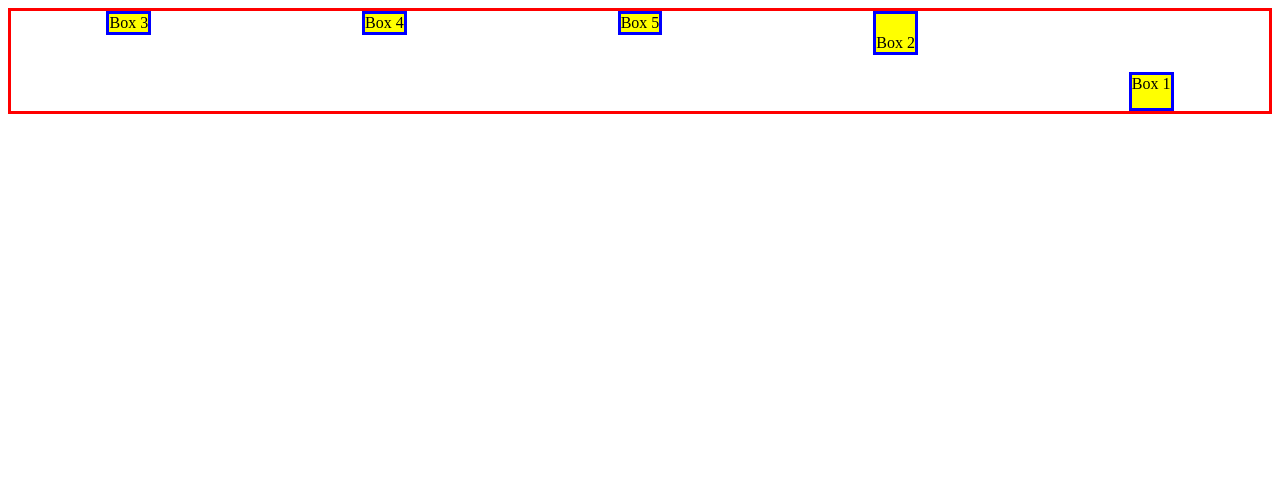
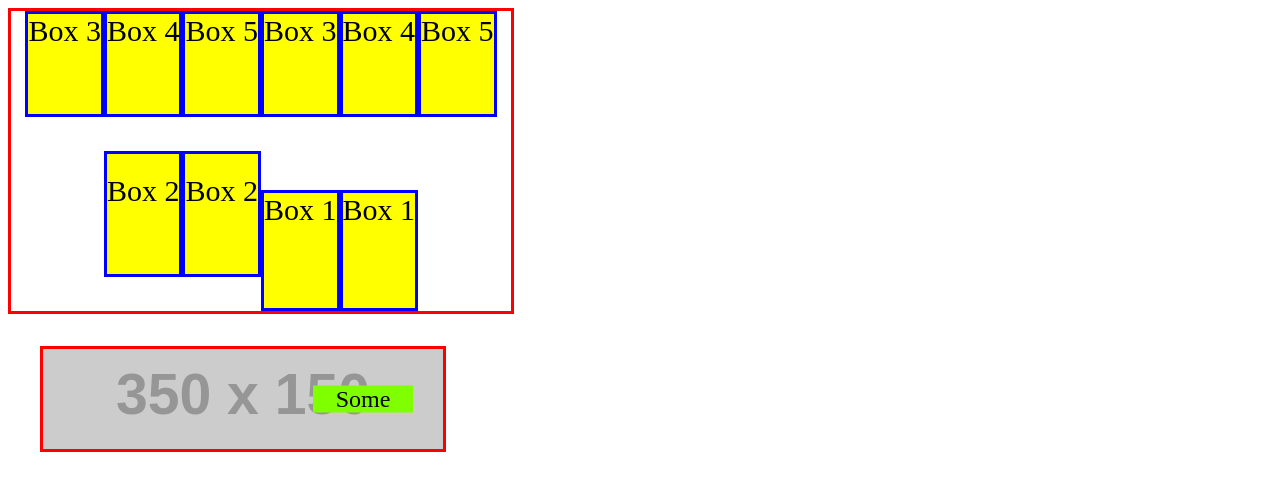
Before and after one commit to PavloPro7/mate, a website: page index.html in a window 1280 px wide. Drawn offline with Linux system fonts and the light colour scheme; placeholder pictures from the web are drawn by us.

Commit message:
add centering container with image and text

```diff
--- a/hw.js
+++ b/hw.js
@@ -990,20 +990,30 @@
 //   return count;
 // }
 
-function countNextSmaller(numbers) {
-  // write code here
-  let counts = [];
+// function countNextSmaller(numbers) {
+//   // write code here
+//   let counts = [];
 
-  for (let i = 0; i < numbers.length; i++) {
-    let count = 0;
-    for (let n = i; n < numbers.length; n++) {
-      if (numbers[i] > numbers[n]) {
-      count++;
-      }
-    }
-    counts.push(count);
-  }
-  return counts;
+//   for (let i = 0; i < numbers.length; i++) {
+//     let count = 0;
+//     for (let n = i; n < numbers.length; n++) {
+//       if (numbers[i] > numbers[n]) {
+//       count++;
+//       }
+//     }
+//     counts.push(count);
+//   }
+//   return counts;
+// }
+
+// console.log(countNextSmaller([5, 4, 3, 2, 1]));
+
+
+function getProductId(url) {
+  let infoWithoutUrl = url.split('-p-').at(-1);
+  const choppedPart = 14;
+  let id = infoWithoutUrl.slice(0, -choppedPart);
+  return id;
 }
 
-console.log(countNextSmaller([5, 4, 3, 2, 1]));
+console.log('http://www.exampleshop.com/letter-p-book-stand-p-192837-11112011.html'.lastIndexOf('-p-'));
--- a/index.html
+++ b/index.html
@@ -24,7 +24,31 @@
   <div class="box box-5">
     Box 5
   </div>
+  <div class="box box-1">
+    Box 1
+  </div>
+  <div class="box box-2">
+    Box 2
+  </div>
+  <div class="box box-3">
+    Box 3
+  </div>
+  <div class="box box-4">
+    Box 4
+  </div>
+  <div class="box box-5">
+    Box 5
+  </div>
 </div>
 
+<div class="centering-cont">
+  <img class="img" src="https://placehold.co/350x150" alt="">
+  <div class="some-text">
+    Some
+  </div>
+</div>
+
+<div class="wrap">
+</div>
 </body>
 </html>
--- a/style.css
+++ b/style.css
@@ -1,18 +1,21 @@
 .container {
   display: flex;
   flex-direction: row;
-  height: 100px;
+  height: 300px;
   border: 3px solid red;
-  gap: 20px;
-  justify-content: space-around;
+  gap: 0px;
+  justify-content: center;
   align-items: baseline;
+  flex-wrap: wrap;
+  width: 500px
 }
 
 .box {
-  height: auto;
+  height: 100px;
   width: auto;
   border: 3px solid blue;
   background-color: yellow;
+  font-size: 30px;
 }
 
 .box-2 {
@@ -25,3 +28,31 @@
   padding-bottom: 15px;
   align-self: flex-end;
 }
+
+.centering-cont {
+  position: relative;
+  margin: 32px;
+  border: 3px solid red;
+  height: 100px;
+  width: 400px;
+}
+
+.some-text {
+  position: absolute;
+  right: 30px;
+  top: 50%;
+  transform: translateY(-50%);
+  display: flex;
+  justify-content: center;
+  align-items: center;
+  background-color: chartreuse;
+  width: 100px;
+  font-size: 24px;
+  text-align: center;
+}
+
+.img {
+  width: 100%;
+  height: 100%;
+  object-fit: cover;
+}
```
